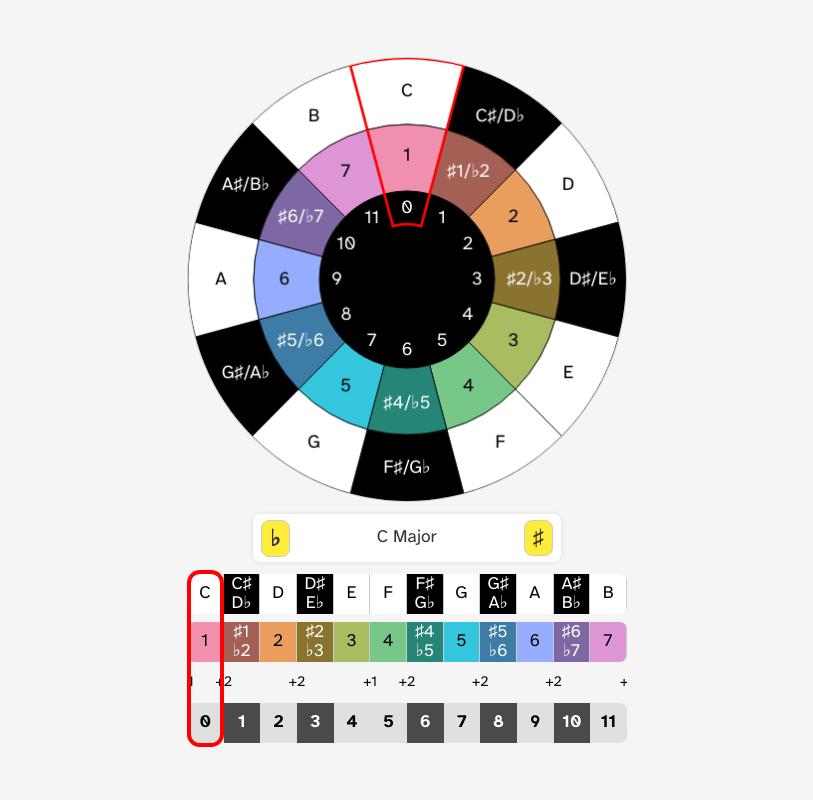
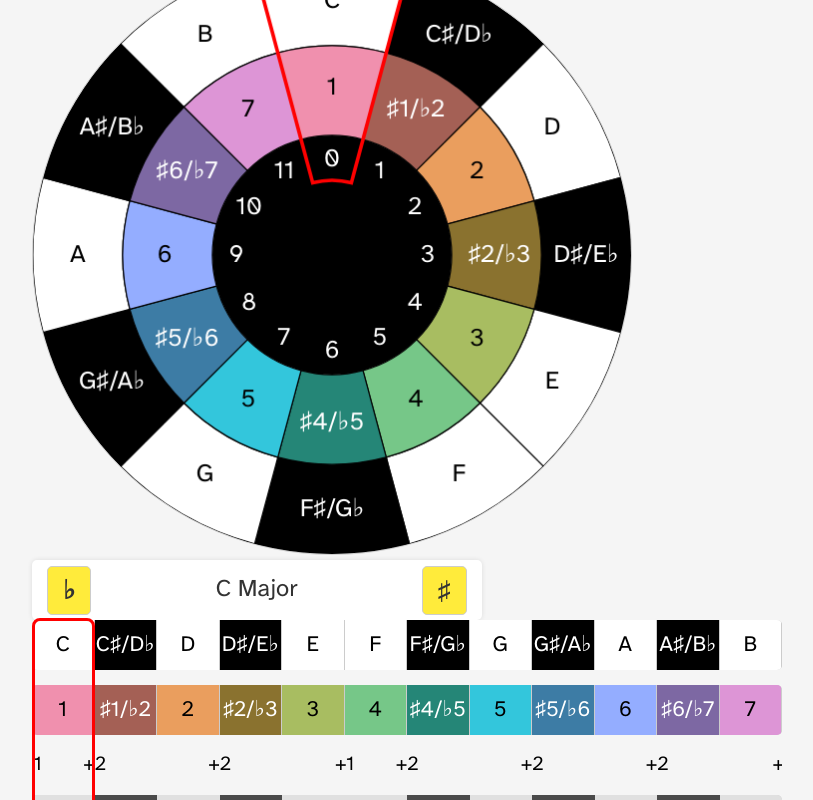
Before and after one commit to iambored456/Diatonic-Compass, a plain HTML site: page index.html in a window 1280 px wide. Shown: the whole page, without its empty margins (233-1046 px from the left). Drawn offline with Linux system fonts and the light colour scheme.

Commit message:
Update style.css

```diff
--- a/style.css
+++ b/style.css
@@ -15,58 +15,57 @@
 }
 
 :root {
-  --unit: clamp(0.75px, 0.2vmin, 2px);
+  /* MODIFICATION: Use fixed pixel units for the design resolution. */
+  --unit: 1px;
   --border-width: var(--unit);
   --border-width-medium: calc(var(--unit) * 1.5);
   --border-width-thick: calc(var(--unit) * 2.5);
   --border-width-cursor: calc(var(--unit) * 3);
-  --radius-small: calc(var(--unit) * 5);
-  --radius-medium: calc(var(--unit) * 8);
-  --space-xs: 0.5vh;
-  --space-s:  1vh;
-  --space-m:  1.5vh;
+  --radius-small: 5px;
+  --radius-medium: 8px;
+  --space-xs: 8px;
+  --space-s:  15px;
+  --space-m:  20px;
 }
 
 * { box-sizing: border-box; margin: 0; padding: 0; }
 
 html, body {
   height: 100%;
+  width: 100%;
   overflow: hidden;
 }
 
 body {
   display: flex;
+  /* MODIFICATION: Center the main container in the viewport. */
+  justify-content: center;
+  align-items: center;
   background: #f5f5f5;
   font-family: 'Atkinson Hyperlegible Next', system-ui, sans-serif;
 }
 
 .main-container {
-  flex: 1;
-  width: 100%;
+  /* MODIFICATION: Define a fixed size for the app. Scaling is handled by JS. */
+  width: 800px;
+  height: 950px;
+  transform-origin: center center; /* Scale from the center */
+
   padding: var(--space-m);
   display: flex;
   flex-direction: column;
   align-items: center;
-  justify-content: center;
-}
-
-/* MODIFICATION: New styles for the scaler */
-.app-scaler {
-  display: flex;
-  flex-direction: column;
-  align-items: center;
-  gap: 1.5vh;
-  /* Set a responsive size for the entire block */
-  width: min(95vw, 55vh);
-  /* Use max-width for the desktop view */
-  max-width: 600px;
+  /* CHANGE THIS LINE: from flex-start to center */
+  justify-content: center; /* This will vertically center the content block */
+  gap: var(--space-m);
 }
 
 .wheel-container {
   position: relative;
-  /* MODIFICATION: Width is now 100% of its parent scaler */
-  width: 100%;
+  /* MODIFICATION: Fixed size within the main container. */
+  width: 600px;
   aspect-ratio: 1 / 1;
+  flex-shrink: 0;
 }
 
 canvas {
@@ -83,26 +82,28 @@ canvas {
   align-items: center;
   justify-content: space-between;
   gap: var(--space-s);
-  /* MODIFICATION: Width is relative to its parent scaler */
-  width: 70%;
-  max-width: 350px;
-  min-height: 3em;
+  width: 100%;
+  /* MODIFICATION: Fixed dimensions. */
+  max-width: 450px;
+  height: 60px;
   padding: var(--space-xs) var(--space-s);
   border-radius: var(--radius-small);
   background: #fff;
   color: #333;
   box-shadow: 0 0 5px rgba(0,0,0,.1);
+  flex-shrink: 0;
   transition: background-color 0.2s;
 }
 
 #result-container.playback-active {
-  background-color: #A5D6A7;
+  background-color: #A5D6A7; /* A pleasant green */
 }
 
 #result-text {
   flex-grow: 1;
   text-align: center;
-  font-size: clamp(16px, 2.2vmin, 26px);
+  /* MODIFICATION: Fixed font-size. */
+  font-size: 24px;
   line-height: 1.2;
   cursor: pointer;
   user-select: none;
@@ -112,7 +113,8 @@ canvas {
   background: #e0e0e0;
   border: var(--border-width) solid #ccc;
   color: #333;
-  font-size: clamp(18px, 2.8vmin, 28px);
+  /* MODIFICATION: Fixed font-size. */
+  font-size: 26px;
   font-weight: bold;
   border-radius: var(--radius-small);
   padding: var(--space-xs) var(--space-s);
@@ -128,41 +130,45 @@ canvas {
 }
 
 .belts-container {
-  /* MODIFICATION: Width is now 100% of its parent scaler */
   width: 100%;
-  max-width: 800px;
+  /* MODIFICATION: Fixed width. */
+  max-width: 750px;
   display: flex;
   flex-direction: column;
-  gap: 1vh;
+  gap: var(--space-s);
   position: relative;
+  flex-shrink: 0;
 }
 
-#belt-flash-overlay, #belt-cursor {
+#belt-flash-overlay {
+  display: none; /* Hidden by default */
   position: absolute;
   top: calc(-1 * var(--border-width-thick));
   bottom: calc(-1 * var(--border-width-thick));
   left: 0;
   width: calc(100% / 12);
   pointer-events: none;
+  background: rgba(255, 255, 0, 0.5); /* Semi-transparent yellow */
+  border-radius: var(--radius-medium);
+  z-index: 90; /* Below the cursor but above the belts */
+  will-change: transform;
+}
+
+#belt-cursor {
+  position: absolute;
+  top: calc(-1 * var(--border-width-thick));
+  bottom: calc(-1 * var(--border-width-thick));
+  left: 0;
+  width: calc(100% / 12);
+  pointer-events: none;
+  border: var(--border-width-cursor) solid red;
   border-radius: var(--radius-medium);
   z-index: 100;
-  will-change: transform;
-}
-#belt-flash-overlay {
-  display: none;
-  background: rgba(255, 255, 0, 0.5);
-  z-index: 90;
-}
-#belt-cursor {
-  border: var(--border-width-cursor) solid red;
 }
 
-
 .belt {
-  /* MODIFICATION: Height is now a percentage of its container's width,
-     which is tied to the main scaler. This maintains aspect ratio. */
-  height: 8%;
-  min-height: 40px;
+  /* MODIFICATION: Fixed height. */
+  height: 50px;
   background: #e0e0e0;
   border-radius: var(--radius-small);
   overflow: hidden;
@@ -197,7 +203,8 @@ canvas {
   display: flex;
   align-items: center;
   justify-content: center;
-  font-size: clamp(14px, 2.2vmin, 24px);
+  /* MODIFICATION: Fixed font-size. */
+  font-size: 22px;
   border-right: var(--border-width) solid #ccc;
   user-select: none;
   line-height: 1.1;
@@ -208,7 +215,7 @@ canvas {
 #chromatic-numbers-track .belt-cell {
   border-right: none;
   background: transparent;
-  color: white;
+  /* MODIFICATION: The 'color' property is removed to allow JS to control it dynamically. */
   font-weight: bold;
 }
 
@@ -218,9 +225,8 @@ canvas {
 
 
 .interval-brackets-container {
-  /* MODIFICATION: Height is also a percentage of container width. */
-  height: 5%;
-  min-height: 25px;
+  /* MODIFICATION: Fixed height. */
+  height: 30px;
   overflow: hidden;
   position: relative;
   touch-action: none;
@@ -239,7 +245,8 @@ canvas {
   flex-direction:column;
   align-items:center;
   justify-content:center;
-  font-size: clamp(12px, 1.8vmin, 22px);
+  /* MODIFICATION: Fixed font-size. */
+  font-size: 20px;
   padding: 0;
   position:relative;
   user-select: none;
```
